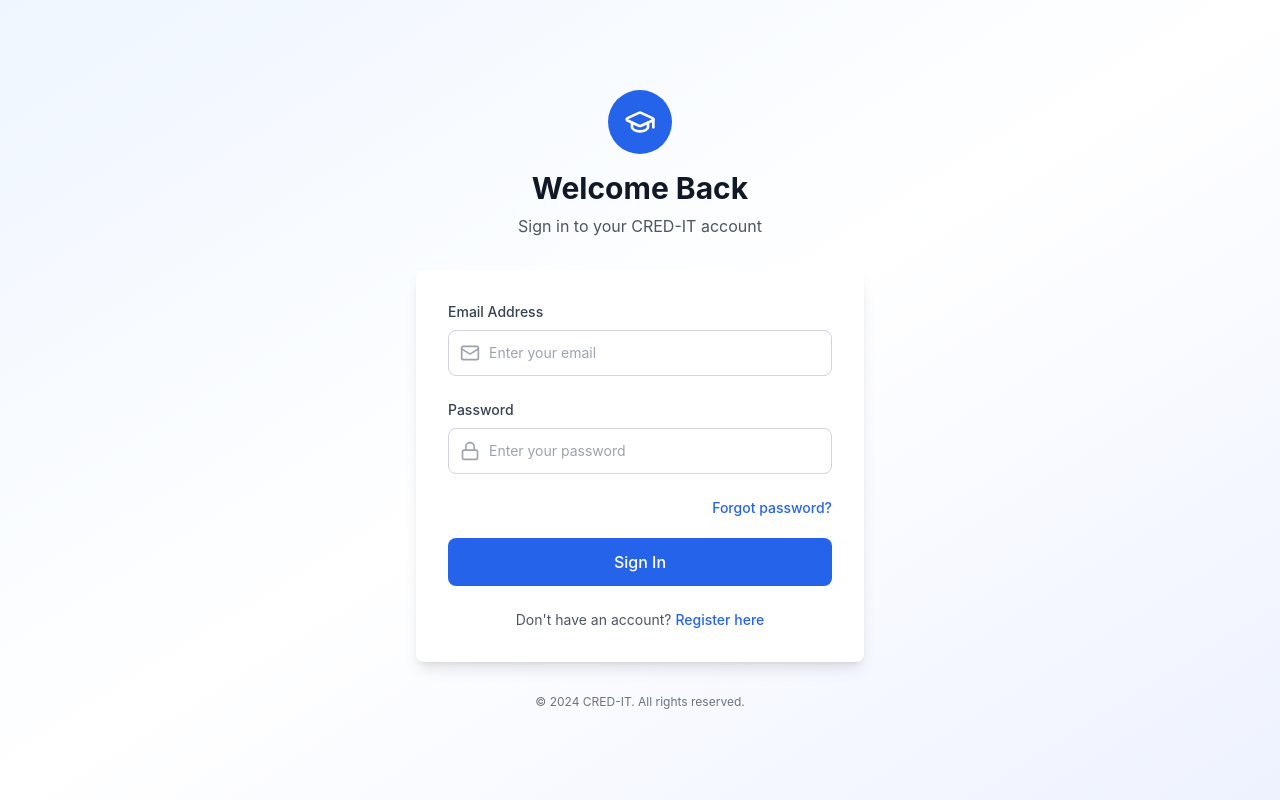
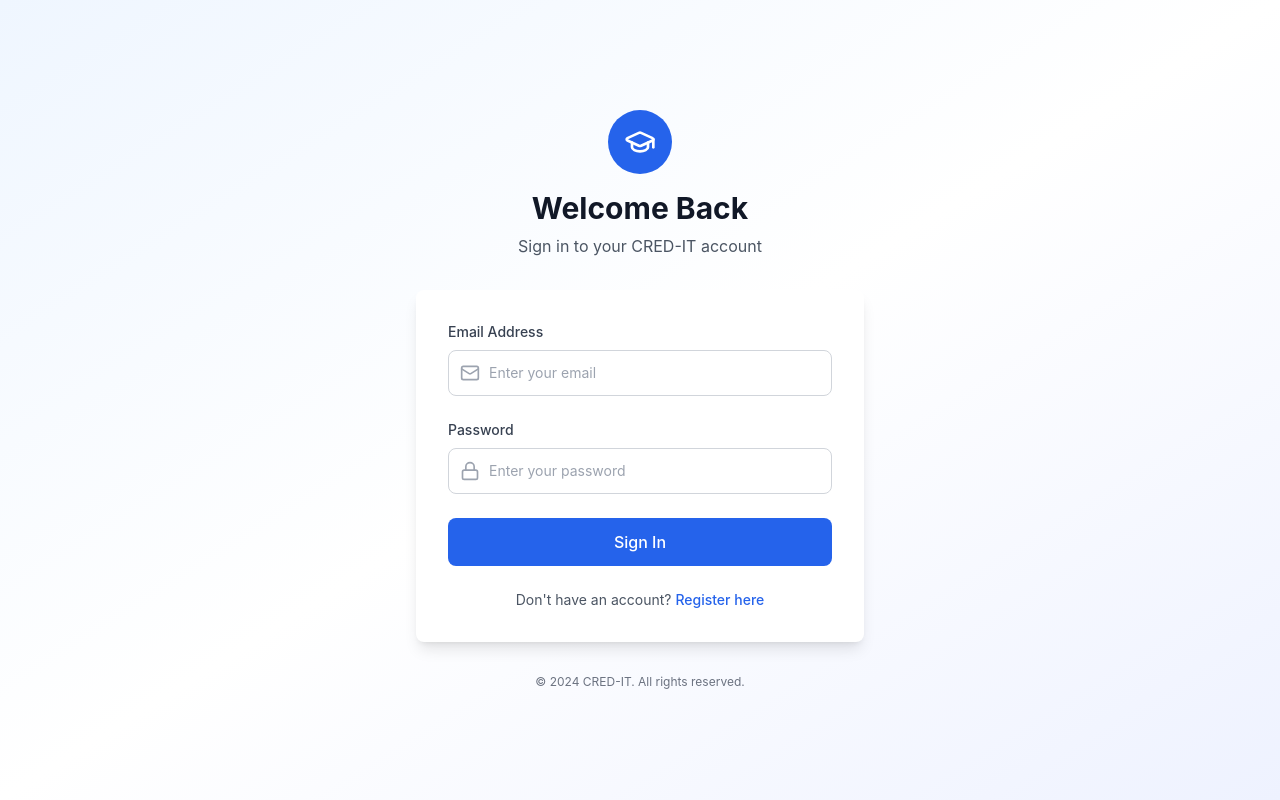
Before and after one commit to FrancisGarryNillama/Cred-It, a React (Create React App) app in the folder django_react_credit/frontend/: page /LoginPage in a window 1280 px wide. Built offline with nearby package versions, Linux system fonts and the light colour scheme.

Commit message:
added temporary links to login and register page

```diff
--- a/django_react_credit/frontend/src/components/LoginPageCard.jsx
+++ b/django_react_credit/frontend/src/components/LoginPageCard.jsx
@@ -1,26 +1,27 @@
-import { Lock, User } from "lucide-react";
-
+import { Lock, Mail } from "lucide-react";
+import { Link } from "react-router-dom";
 export default function LoginPageCard({
-  formData,
-  handleInputChange,
+  email,
+  setEmail,
+  password,
+  setPassword,
   handleSubmit,
 }) {
   return (
     <form onSubmit={handleSubmit} className="space-y-6">
       <div>
         <label className="block text-sm font-medium text-gray-700 mb-2">
-          Username
+          Email Address
         </label>
         <div className="relative">
           <div className="absolute inset-y-0 left-0 pl-3 flex items-center pointer-events-none">
-            <User className="h-5 w-5 text-gray-400" />
+            <Mail className="h-5 w-5 text-gray-400" />
           </div>
           <input
-            type="text"
-            name="name"
-            placeholder="Enter your username"
-            value={formData.name}
-            onChange={handleInputChange}
+            type="email"
+            placeholder="Enter your email"
+            value={email}
+            onChange={(e) => setEmail(e.target.value)}
             required
             className="w-full pl-10 pr-4 py-3 border border-gray-300 rounded-lg text-sm focus:outline-none focus:ring-2 focus:ring-blue-500 focus:border-transparent transition-colors"
           />
@@ -36,21 +37,24 @@ export default function LoginPageCard({
           </div>
           <input
             type="password"
-            name="password"
             placeholder="Enter your password"
-            value={formData.password}
-            onChange={handleInputChange}
+            value={password}
+            onChange={(e) => setPassword(e.target.value)}
             required
             className="w-full pl-10 pr-4 py-3 border border-gray-300 rounded-lg text-sm focus:outline-none focus:ring-2 focus:ring-blue-500 focus:border-transparent transition-colors"
           />
         </div>
       </div>
+      <div className="mt-6">
+        <Link to="/HomePage">
           <button
             type="submit"
             className="w-full bg-blue-600 hover:bg-blue-700 text-white font-medium py-3 px-4 rounded-lg transition-colors duration-200 focus:outline-none focus:ring-2 focus:ring-blue-500 focus:ring-offset-2"
           >
             Sign In
           </button>
+        </Link>
+      </div>
     </form>
   );
 }
--- a/django_react_credit/frontend/src/components/RegisterPageCard.jsx
+++ b/django_react_credit/frontend/src/components/RegisterPageCard.jsx
@@ -1,5 +1,5 @@
 import { User, Lock } from "lucide-react";
-
+import { Link } from "react-router-dom";
 export default function RegisterPageCard({
   formData,
   handleInputChange,
@@ -66,13 +66,16 @@ export default function RegisterPageCard({
           />
         </div>
       </div>
-
+      <div className="mt-6">
+        <Link to={"/LoginPage"}>
           <button
             type="submit"
             className="w-full bg-blue-600 hover:bg-blue-700 text-white font-medium py-3 px-4 rounded-lg transition-colors duration-200 focus:outline-none focus:ring-2 focus:ring-blue-500 focus:ring-offset-2"
           >
             Create Account
           </button>
+        </Link>
+      </div>
     </form>
   );
 }
--- a/django_react_credit/frontend/src/components/SidebarDropdown.jsx
+++ b/django_react_credit/frontend/src/components/SidebarDropdown.jsx
@@ -1,4 +1,4 @@
-import { Home, UserCircle, FileImage, Info } from "lucide-react";
+import { Home, UserCircle, LogOut, Info } from "lucide-react";
 import { Link } from "react-router-dom";
 
 export default function SidebarDropdown({ sidebarOpen }) {
@@ -28,14 +28,14 @@ export default function SidebarDropdown({ sidebarOpen }) {
             to="/AboutUsPage"
             className="flex items-center gap-3 py-3 px-4 text-gray-700 hover:bg-blue-50 hover:text-blue-600 rounded-lg transition-colors"
           >
-            <FileImage className="w-5 h-5" />
+            <Info className="w-5 h-5" />
             About Us
           </Link>
           <Link
             to="/LoginPage"
             className="flex items-center gap-3 py-3 px-4 text-gray-700 hover:bg-blue-50 hover:text-blue-600 rounded-lg transition-colors"
           >
-            <Info className="w-5 h-5" />
+            <LogOut className="w-5 h-5" />
             Sign Out
           </Link>
         </nav>
--- a/django_react_credit/frontend/src/pages/LoginPage.jsx
+++ b/django_react_credit/frontend/src/pages/LoginPage.jsx
@@ -2,7 +2,8 @@
 
 import { useState } from "react";
 import { Link } from "react-router-dom";
-import { Mail, Lock, GraduationCap } from "lucide-react";
+import { GraduationCap } from "lucide-react";
+import LoginPageCard from "../components/LoginPageCard";
 
 export default function LoginPage() {
   const [email, setEmail] = useState("");
@@ -29,72 +30,13 @@ export default function LoginPage() {
 
         {/* Login Form */}
         <div className="bg-white shadow-lg rounded-lg p-8">
-          <form onSubmit={handleSubmit} className="space-y-6">
-            <div>
-              <label className="block text-sm font-medium text-gray-700 mb-2">
-                Email Address
-              </label>
-              <div className="relative">
-                <div className="absolute inset-y-0 left-0 pl-3 flex items-center pointer-events-none">
-                  <Mail className="h-5 w-5 text-gray-400" />
-                </div>
-                <input
-                  type="email"
-                  placeholder="Enter your email"
-                  value={email}
-                  onChange={(e) => setEmail(e.target.value)}
-                  required
-                  className="w-full pl-10 pr-4 py-3 border border-gray-300 rounded-lg text-sm focus:outline-none focus:ring-2 focus:ring-blue-500 focus:border-transparent transition-colors"
-                />
-              </div>
-            </div>
-
-            <div>
-              <label className="block text-sm font-medium text-gray-700 mb-2">
-                Password
-              </label>
-              <div className="relative">
-                <div className="absolute inset-y-0 left-0 pl-3 flex items-center pointer-events-none">
-                  <Lock className="h-5 w-5 text-gray-400" />
-                </div>
-                <input
-                  type="password"
-                  placeholder="Enter your password"
-                  value={password}
-                  onChange={(e) => setPassword(e.target.value)}
-                  required
-                  className="w-full pl-10 pr-4 py-3 border border-gray-300 rounded-lg text-sm focus:outline-none focus:ring-2 focus:ring-blue-500 focus:border-transparent transition-colors"
-                />
-              </div>
-            </div>
-
-            <div className="flex items-center justify-between pb-5">
-              <label className="flex items-center">
-                {/* <input
-                  type="checkbox"
-                  checked={rememberMe}
-                  onChange={(e) => setRememberMe(e.target.checked)}
-                  className="h-4 w-4 text-blue-600 focus:ring-blue-500 border-gray-300 rounded"
-                />
-                <span className="ml-2 text-sm text-gray-600">Remember me</span> */}
-              </label>
-              <button
-                type="button"
-                className="text-sm text-blue-600 hover:text-blue-500 font-medium"
-              >
-                Forgot password?
-              </button>
-            </div>
-
-            <Link to="/HomePage">
-              <button
-                type="submit"
-                className="w-full bg-blue-600 hover:bg-blue-700 text-white font-medium py-3 px-4 rounded-lg transition-colors duration-200 focus:outline-none focus:ring-2 focus:ring-blue-500 focus:ring-offset-2"
-              >
-                Sign In
-              </button>
-            </Link>
-          </form>
+          <LoginPageCard
+            email={email}
+            setEmail={setEmail}
+            password={password}
+            setPassword={setPassword}
+            handleSubmit={handleSubmit}
+          />
           <div className="mt-6 text-center">
             <p className="text-sm text-gray-600">
               Don't have an account?{" "}
```
Lines whose indentation alone changed are shown as unchanged.
